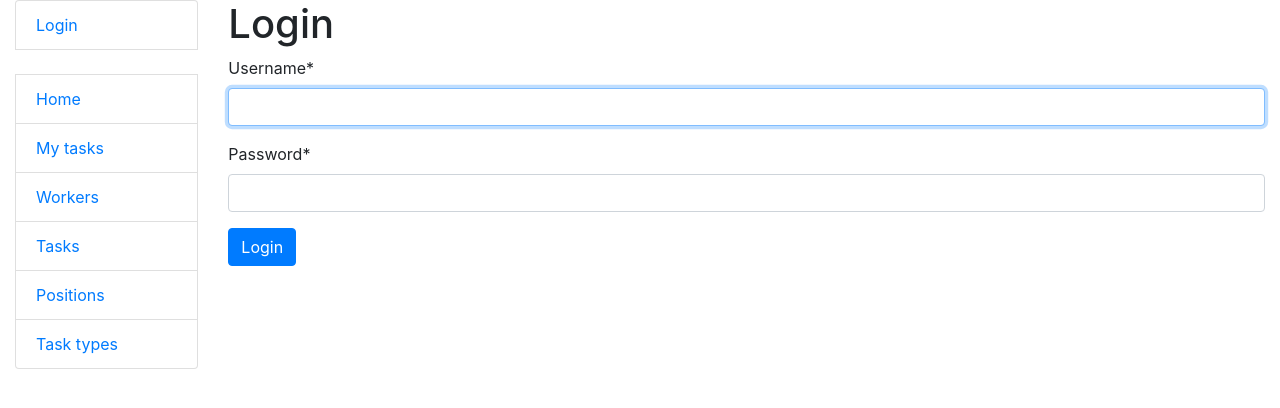
After one commit to SpecializedBaby/task-master-pro, a Django app: page /accounts/login/ in a window 1280 px wide. The commit adds this page. Shown: the top 408 px of the page. Run offline with Django 5.2, Linux system fonts and the light colour scheme; some libraries are stand-ins or nearby versions.

Commit message:
feat: Add authentication routes using Django's built-in auth URLs
- Included Django's built-in authentication URLs via path('accounts/', include('django.contrib.auth.urls'))
- Created custom login.html template for the login page
- Created custom logged_out.html template for the logout page
- Updated settings.py to define LOGIN_REDIRECT_URL and LOGOUT_REDIRECT_URL

This commit integrates Django's built-in authentication system, providing routes for login, logout, and other auth-related views. Custom templates are added for a consistent look and feel.

```diff
--- a/templates/includes/sidebar.html
+++ b/templates/includes/sidebar.html
@@ -1,10 +1,15 @@
 <ul class="sidebar-nav list-group">
-{#  {% if user.is_authenticated %}#}
-{#    <li class="list-group-item">User: <a href="{{ user.get_absolute_url }}">{{ user.get_username }}</a></li>#}
-{#    <li class="list-group-item"><a href="{% url 'logout'%}?next={{request.path}}">Logout</a></li>#}
-{#  {% else %}#}
-{#    <li class="list-group-item"><a href="{% url 'login'%}?next={{request.path}}">Login</a></li>#}
-{#  {% endif %}#}
+  {% if user.is_authenticated %}
+    <li class="list-group-item">User: <a href="{{ user.get_absolute_url }}">{{ user.get_username }}</a></li>
+    <li class="list-group-item">
+      <form action="{% url 'logout' %}?next={{request.path}}" method="post">
+        {% csrf_token %}
+        <input type="submit" value="Logout">
+      </form>
+    </li>
+  {% else %}
+    <li class="list-group-item"><a href="{% url 'login'%}?next={{request.path}}">Login</a></li>
+  {% endif %}
 
   <br>
 
--- /dev/null
+++ b/templates/registration/login.html
@@ -0,0 +1,24 @@
+{% extends "base.html" %}
+{% load crispy_forms_filters %}
+
+{% block content %}
+
+{% if form.errors %}
+  <p>Your username and password didn't match. Please try again.</p>
+{% endif %}
+
+<h1>Login</h1>
+
+{% if next %}
+  <p>Please login to see this page.</p>
+{% endif %}
+
+<form method="post" action="{% url 'login' %}">
+  {% csrf_token %}
+  {{ form|crispy }}
+
+  <input type="submit" value="Login" class="btn btn-primary" />
+  <input type="hidden" name="next" value="{{ next }}" />
+</form>
+
+{% endblock %}
```
Also changed, not shown: templates/registration/logged_out.html (added, +7 -0 lines).
